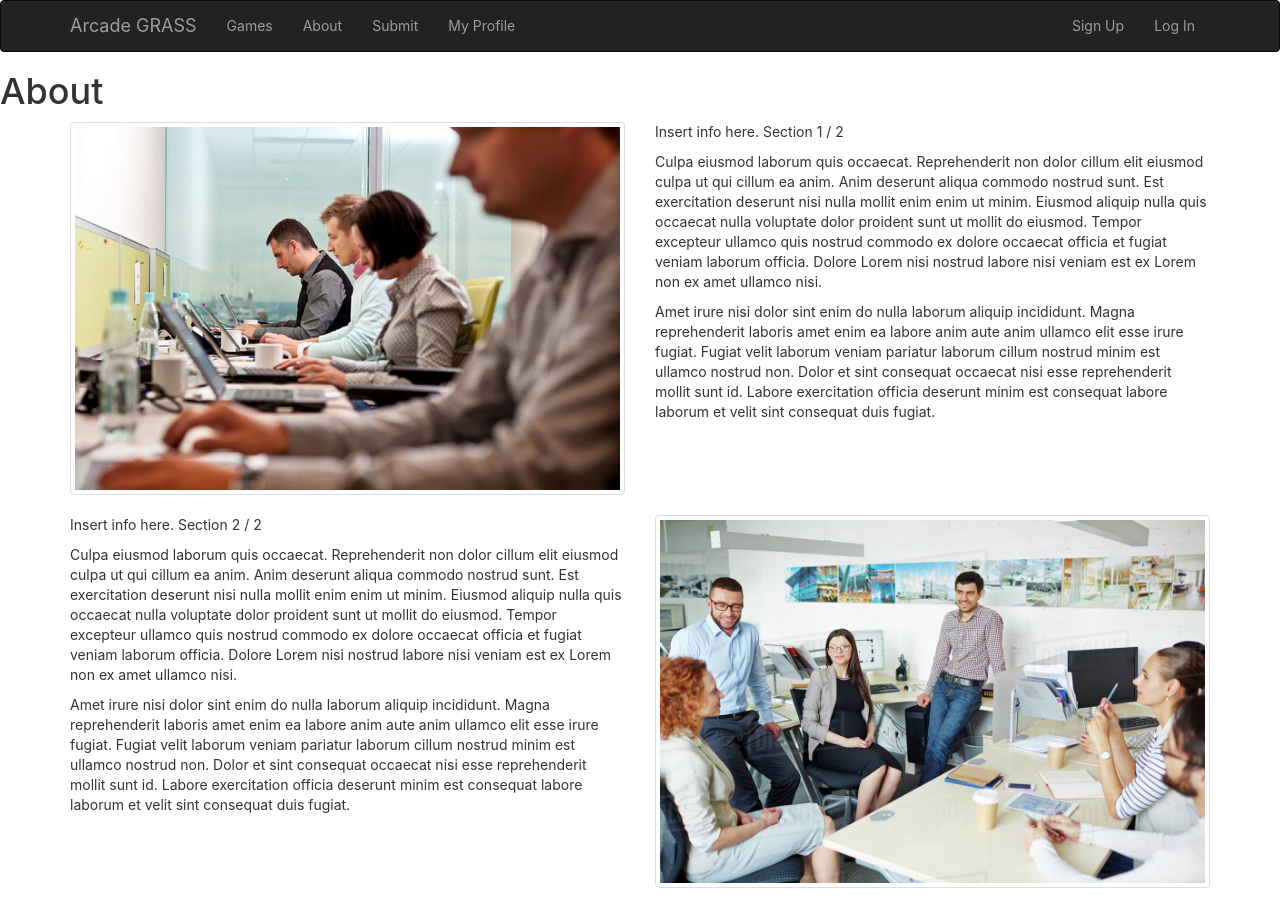
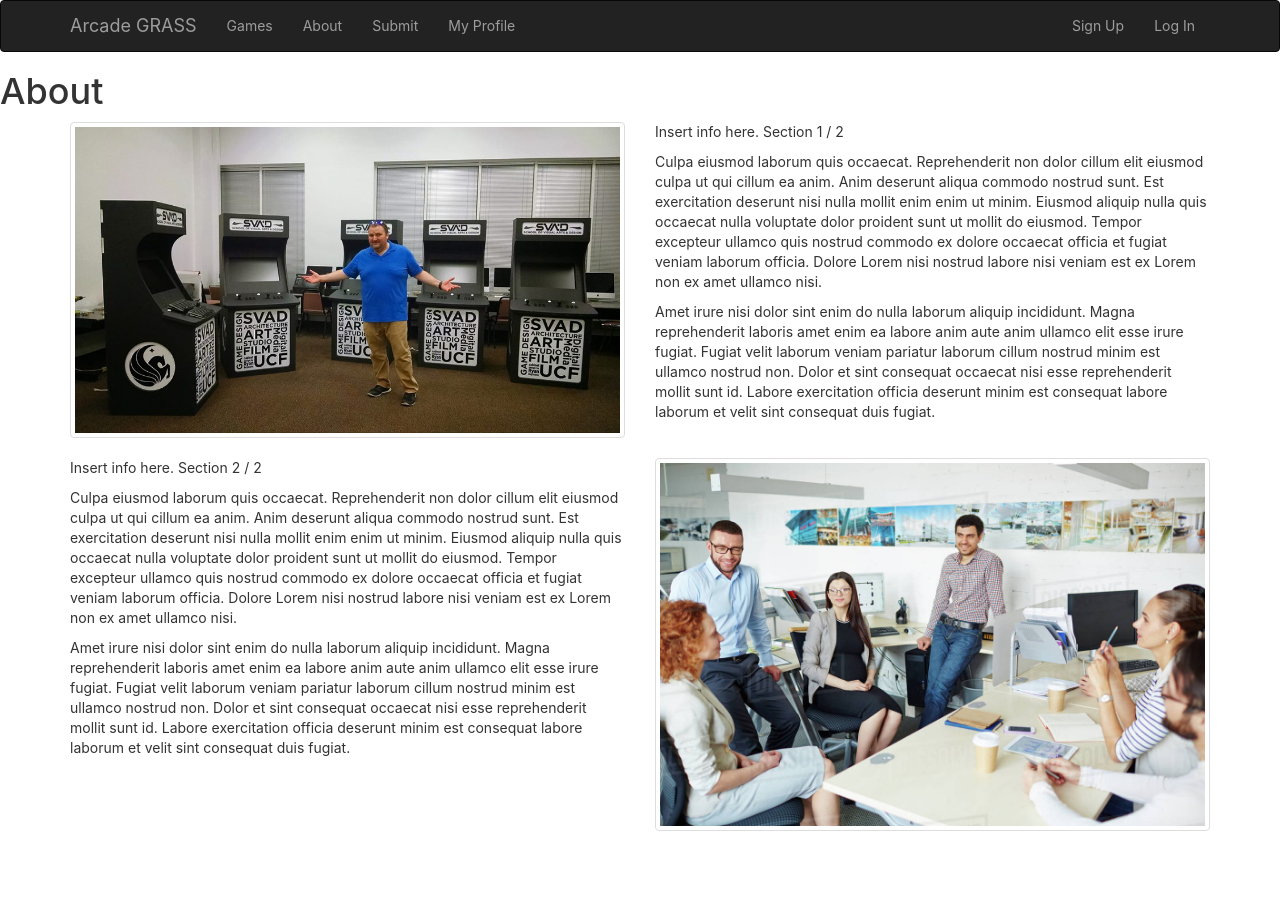
Before and after one commit to Dcorb1209/UCFArcade, a React (Create React App) app: page /About in a window 1280 px wide. After the commit the page ends 851 px from the top, so only its background shows below. Built offline with nearby package versions, Linux system fonts and the light colour scheme.

Commit message:
Changed About page image to picture of arcade machines from Facebook.

```diff
--- a/src/About.js
+++ b/src/About.js
@@ -23,7 +23,7 @@ class About extends Component {
               </p>
             </Col>
             <Col md={6} mdPull={6}>
-              <Thumbnail src={require('./Images/workers.jpg')}></Thumbnail>
+              <Thumbnail src={require('./Images/arcade.png')}></Thumbnail>
             </Col>
           </Row>
 
```
Also changed, not shown: src/Images/arcade.png (added).
